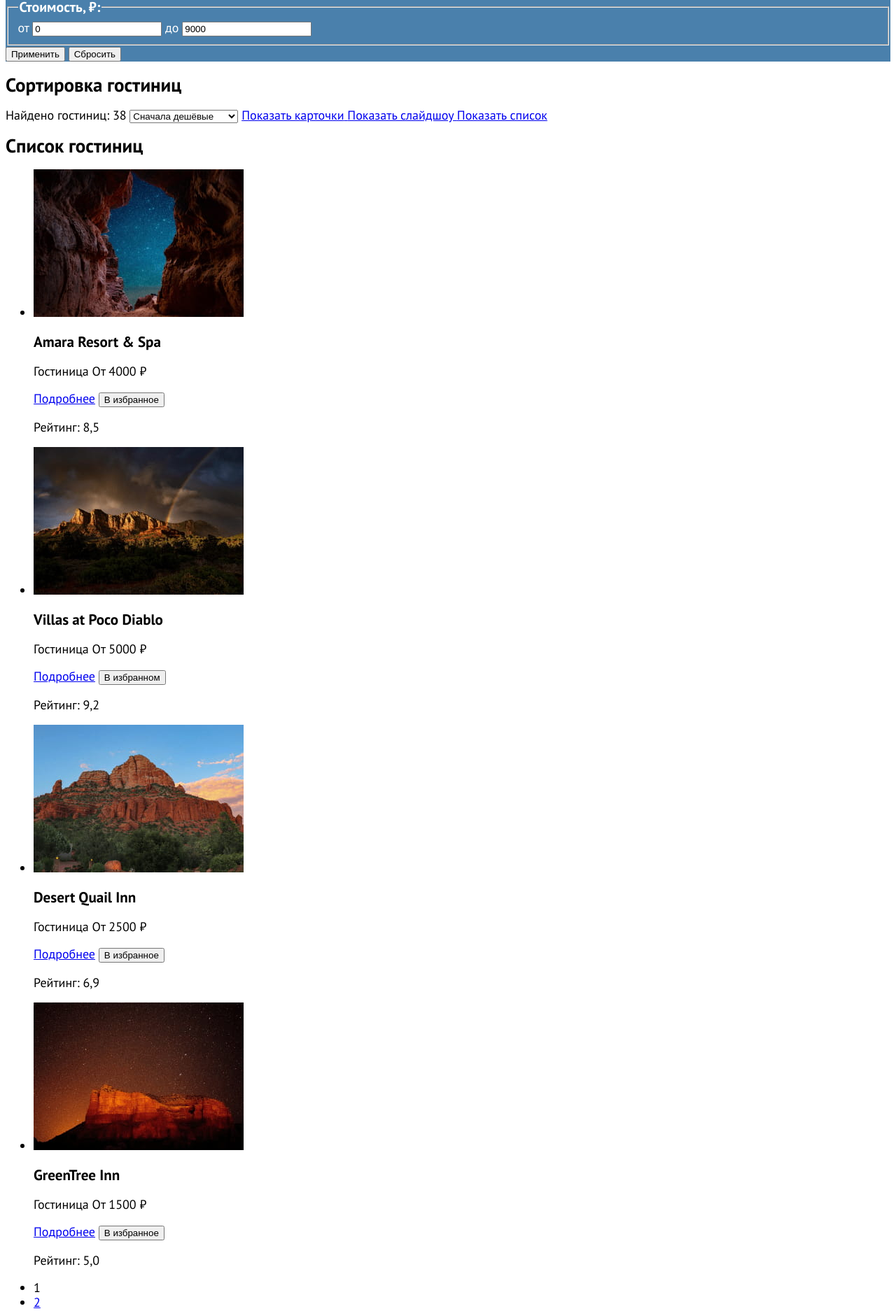
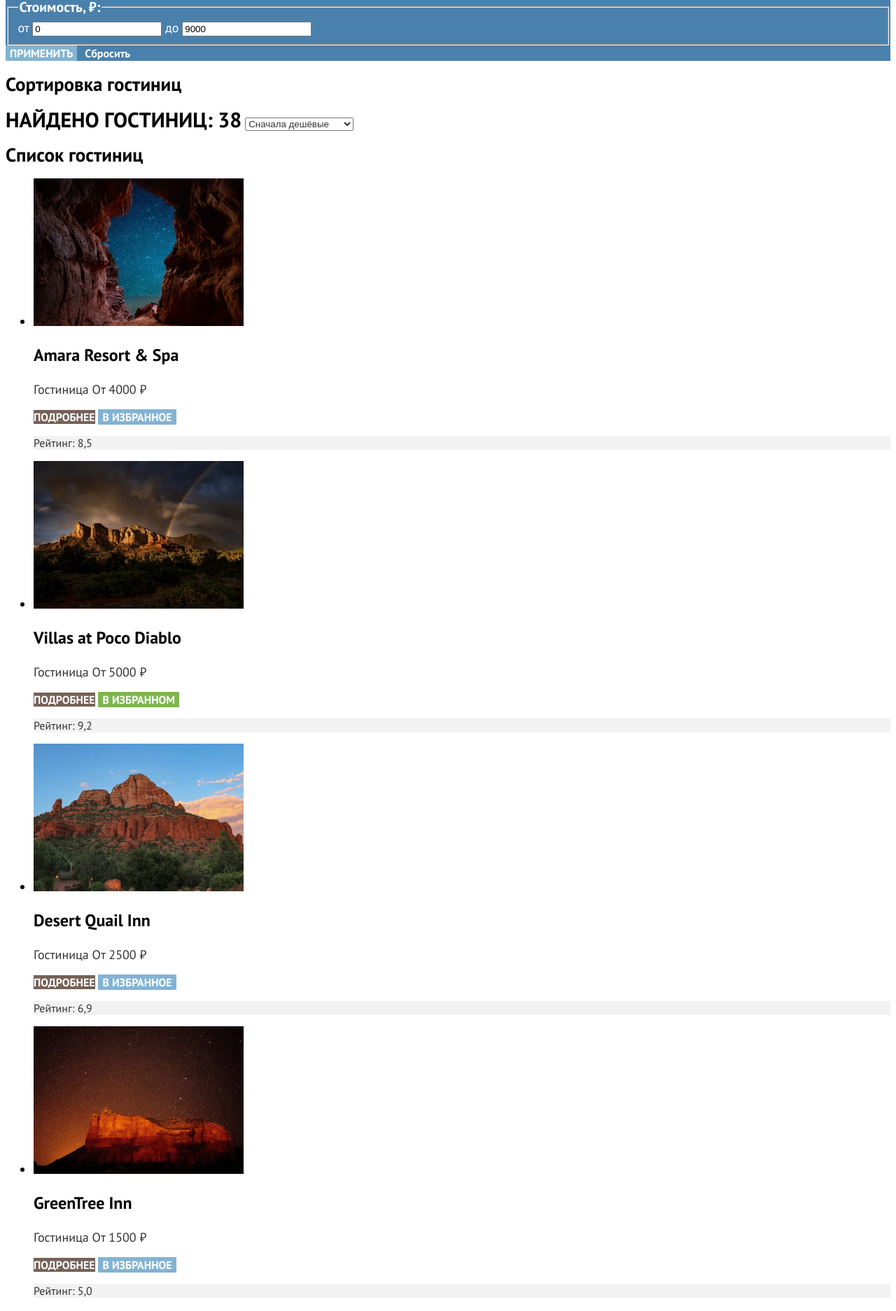
Before and after one commit to htmlacademy-htmlcss/2110671-sedona-34, a plain HTML site: page catalog.html in a window 1280 px wide. Shown: the part 819-2693 px from the top of the page at 70% size. Drawn offline with Linux system fonts and the light colour scheme.

Commit message:
Finished styles.css
Закончил работу над файлом styles.css

```diff
--- a/styles/styles.css
+++ b/styles/styles.css
@@ -20,6 +20,41 @@ body {
   line-height: 21px;
   color: #000000;
   background-color: #FFFFFF;
+}
+
+.button {
+  font-family: inherit;
+  font-size: 16px;
+  line-height: 20px;
+  font-weight: 700;
+  text-align: center;
+  color: #ffffff;
+  text-decoration: none;
+  text-transform: uppercase;
+  border: unset;
+}
+
+.search-hotel-button,
+.newsletter-button {
+  font-size: 20px;
+  line-height: 36px;
+}
+
+.button-brown {
+  background-color: #756157;
+}
+
+.button-blue {
+  background-color: #82B3D3;
+}
+
+.button-green {
+  background-color: #7DB54F;
+}
+
+.button-blank {
+  background-color: unset;
+  text-transform: inherit;
 }
 
 /* Шапка */
@@ -55,6 +90,7 @@ body {
 .reasons-text {
   font-size: 22px;
   line-height: 26px;
+  color: #333333;
 }
 
 .reasons {
@@ -73,12 +109,24 @@ body {
   text-transform: uppercase;
 }
 
+.features-item p {
+  color: #333333;
+}
+
 .item-light-blue {
   background-color: rgba(131, 179, 211, 0.12);
 }
 
-.reasons-item-blue {
+.item-light-blue p {
+  color: #333333;
+}
+
+.item-blue {
   background-color: rgba(131, 179, 211, 0.2);
+}
+
+.item-blue p {
+  color: #333333;
 }
 
 /* Поиск гостиницы */
@@ -96,6 +144,7 @@ body {
 .search-hotel-text {
   font-size: 22px;
   line-height: 26px;
+  color: #333333;
 }
 
 /* Рассылка */
@@ -116,13 +165,6 @@ body {
 .newsletter-text {
   font-size: 22px;
   line-height: 26px;
-}
-
-/* Рассылка без фона */
-
-.newsletter-no-background {
-  text-align: center;
-  color: #000000;
 }
 
 /* Футтер */
@@ -158,3 +200,70 @@ body {
   line-height: 26px;
   font-weight: 700;
 }
+
+/* Сортировка отелей */
+
+.sorting-results {
+  font-size: 30px;
+  line-height: 36px;
+  font-weight: 700;
+  text-transform: uppercase;
+}
+
+.select-control {
+  color: #333333;
+}
+
+.hotel-item-title {
+  font-size: 24px;
+  line-height: 28px;
+  font-weight: 700;
+}
+
+.hotel-info {
+  color: #333333;
+}
+
+.rating {
+  font-size: 16px;
+  line-height: 20px;
+  background-color: #F2F2F2;
+  color: #333333;
+}
+
+/* Пагинация */
+
+.pagination-link {
+color: #FFFFFF;
+background-color: #82B3D3;
+text-decoration: none;
+font-size: 20px;
+line-height: 36px;
+font-weight: 700;
+}
+
+.pagination-current {
+color: #000000;
+background-color: #F2F2F2;
+}
+
+/* Количество гостиниц */
+
+.hotel-select {
+  color: #333333;
+}
+
+.select-number {
+  color: #333333;
+}
+
+/* Рассылка без фона */
+
+.newsletter-no-background {
+  text-align: center;
+  color: #000000;
+}
+
+.newsletter-no-background p {
+color: #333333;
+}
```
Also changed, not shown: index.html (+1 -1 lines).
